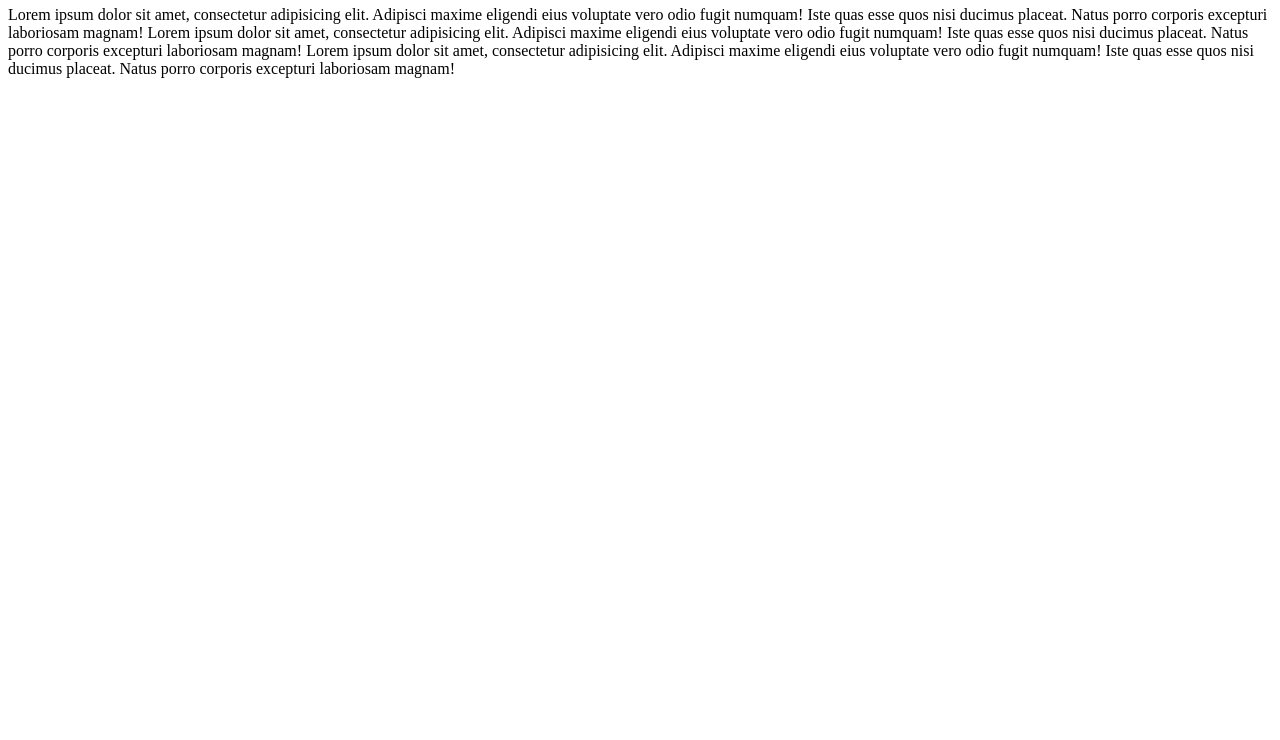
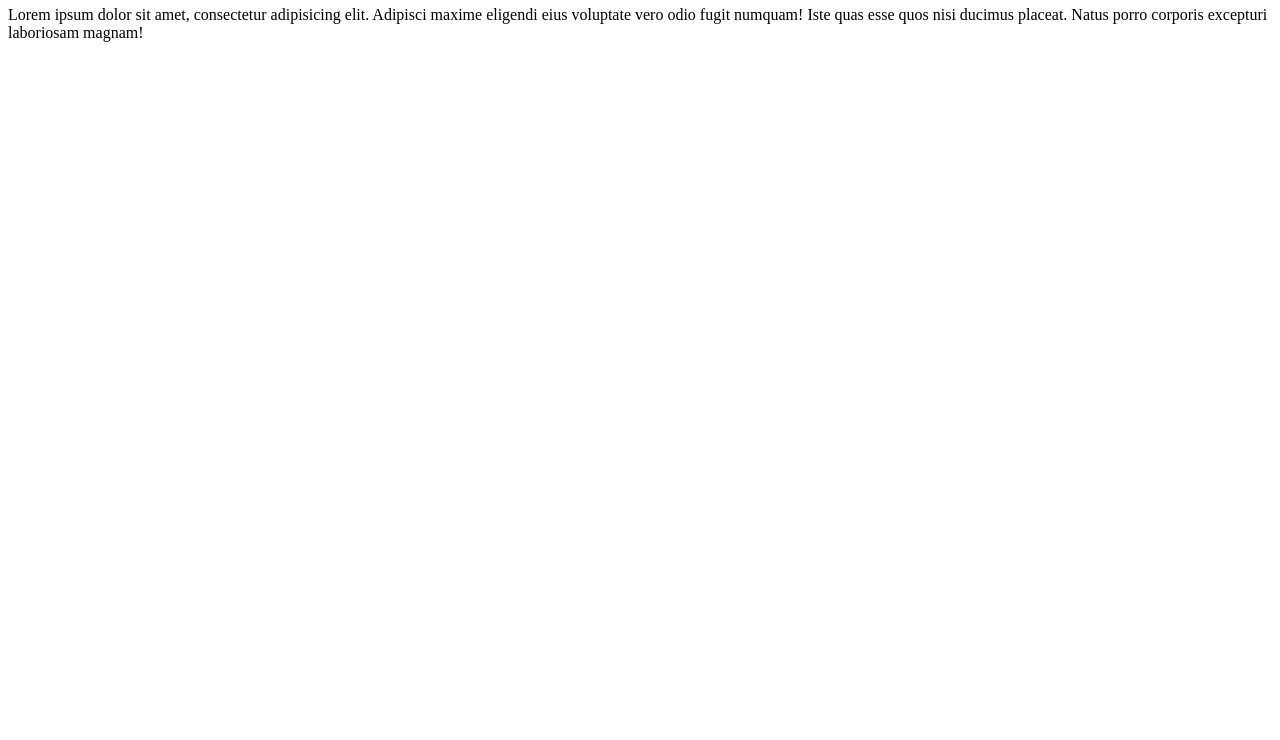
Before and after one commit to LandoHarris/GitPages, a plain HTML site: page index.html in a window 1280 px wide. Shown: the part 60-800 px from the top of the page. Drawn offline with Linux system fonts and the light colour scheme.

Commit message:
initialcommit

```diff
--- a/index.html
+++ b/index.html
@@ -9,8 +9,6 @@
     </h1>
     <p>
         Lorem ipsum dolor sit amet, consectetur adipisicing elit. Adipisci maxime eligendi eius voluptate vero odio fugit numquam! Iste quas esse quos nisi ducimus placeat. Natus porro corporis excepturi laboriosam magnam!
-        Lorem ipsum dolor sit amet, consectetur adipisicing elit. Adipisci maxime eligendi eius voluptate vero odio fugit numquam! Iste quas esse quos nisi ducimus placeat. Natus porro corporis excepturi laboriosam magnam!
-        Lorem ipsum dolor sit amet, consectetur adipisicing elit. Adipisci maxime eligendi eius voluptate vero odio fugit numquam! Iste quas esse quos nisi ducimus placeat. Natus porro corporis excepturi laboriosam magnam!
 
     </p>
 </body>
```
